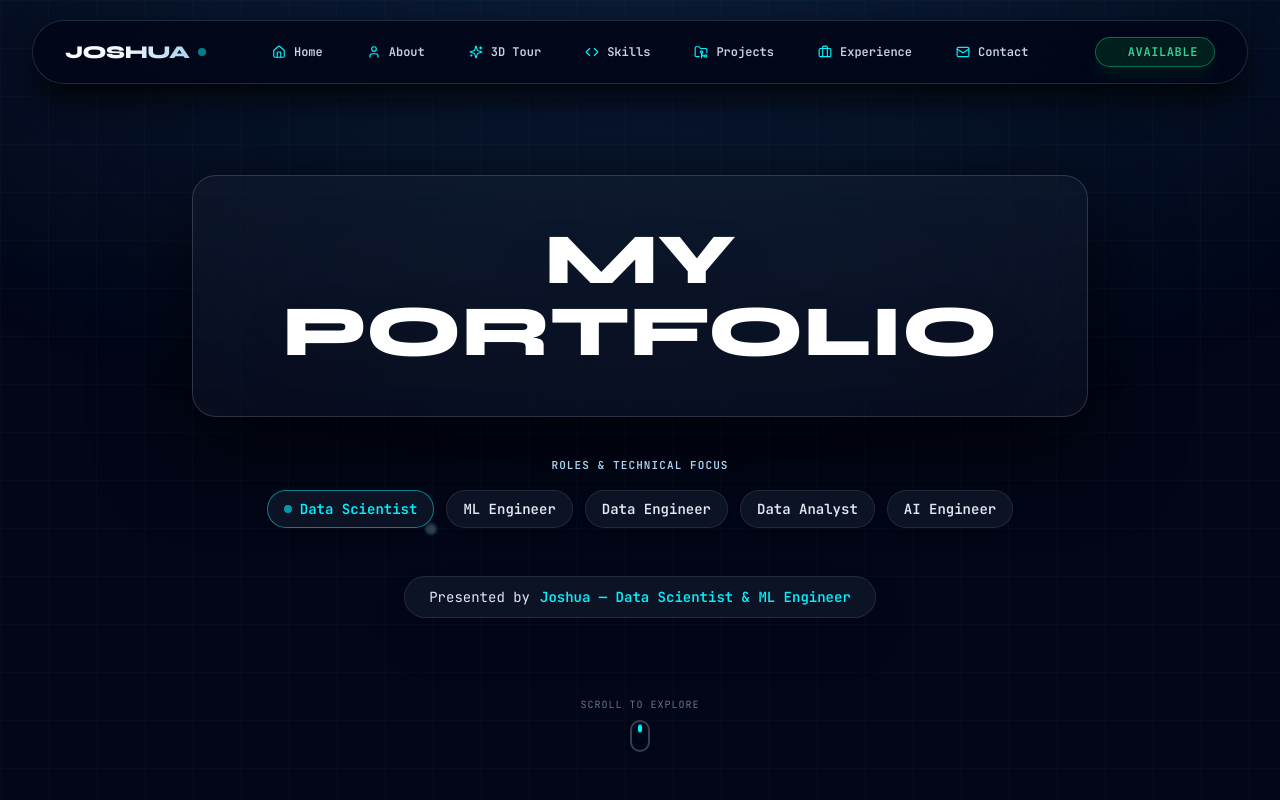
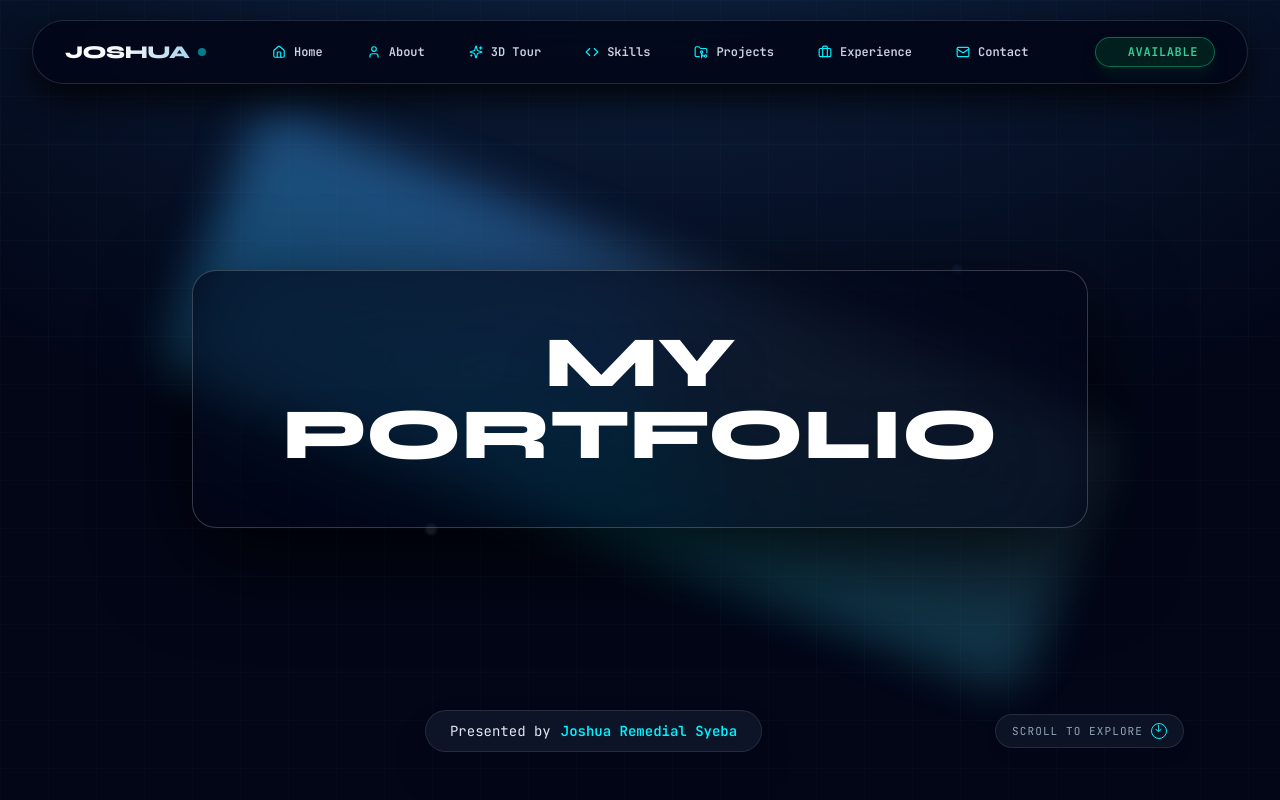
Before and after one commit to Josshua-DSA/Ingenium, a Next.js app: page / in a window 1280 px wide. Shown: the top 800 px of the page. Built offline with nearby package versions, Linux system fonts and the light colour scheme.

Commit message:
style(hero): remove roles block, move presented by to center bottom, scroll to bottom right, spread chips to outer flanks, add 360 conic orbiting glow, and unify slate-950 dark transition

```diff
--- a/app/globals.css
+++ b/app/globals.css
@@ -125,6 +125,16 @@ body {
   animation-play-state: paused;
 }
 
+/* Orbit Conic Glow Rotation */
+@keyframes spinSlow {
+  from { transform: rotate(0deg); }
+  to   { transform: rotate(360deg); }
+}
+
+.animate-spin-slow {
+  animation: spinSlow 12s linear infinite;
+}
+
 /* Cinematic Entry Animation (Blur-in to Sharp) */
 @keyframes fadeUpFrost {
   0%   { opacity: 0; transform: translateY(20px); filter: blur(10px); }
--- a/components/sections/HeroSection.tsx
+++ b/components/sections/HeroSection.tsx
@@ -18,8 +18,8 @@ export function HeroSection() {
         </svg>
       </div>
 
-      {/* 2. Deep Radial Spotlight & Breathing Aura */}
-      <div className="absolute inset-0 bg-[radial-gradient(ellipse_80%_80%_at_50%_-20%,rgba(46,109,173,0.3),rgba(255,255,255,0))] animate-pulse" style={{ animationDuration: '6s' }} />
+      {/* 2. Deep Radial Spotlight Background */}
+      <div className="absolute inset-0 bg-[radial-gradient(ellipse_80%_80%_at_50%_-20%,rgba(46,109,173,0.3),rgba(255,255,255,0))]" />
 
       {/* 3. Floating Ambient Micro Particles */}
       <div className="absolute inset-0 z-0 pointer-events-none">
@@ -30,10 +30,10 @@ export function HeroSection() {
 
       <div className="max-w-6xl mx-auto px-4 sm:px-6 lg:px-8 relative z-10 w-full flex-1 flex flex-col items-center justify-center my-auto">
 
-        {/* Organic Asymmetrical Perimeter Chips (Randomized distances & rotations filling space) */}
-        <div className="hidden lg:block relative w-full h-0 z-20">
-          {/* Top Left Chip - Far Top Left Angle */}
-          <div className="entry entry-d1 absolute -top-28 -left-8 bg-slate-900/70 backdrop-blur-2xl px-4 py-2 rounded-2xl shadow-2xl border border-white/10 flex items-center space-x-3 transform -rotate-6 hover:rotate-0 transition-transform duration-300">
+        {/* Perimeter Chips Distributed Far to the Left and Right Flanks */}
+        <div className="hidden lg:block absolute inset-x-0 top-1/2 -translate-y-1/2 pointer-events-none z-20">
+          {/* Far Outer Left Flank - Top Chip */}
+          <div className="entry entry-d1 absolute -top-32 left-4 pointer-events-auto bg-slate-900/80 backdrop-blur-2xl px-4 py-2 rounded-2xl shadow-2xl border border-white/10 flex items-center space-x-3 transform -rotate-6 hover:rotate-0 transition-transform duration-300">
             <div className="p-1.5 rounded-lg bg-arctic-blue text-white">
               <Database className="w-4 h-4" />
             </div>
@@ -43,8 +43,14 @@ export function HeroSection() {
             </div>
           </div>
 
-          {/* Top Right Chip - Higher Top Right Angle */}
-          <div className="entry entry-d1 absolute -top-32 right-12 bg-slate-900/70 backdrop-blur-2xl px-4 py-2 rounded-2xl shadow-2xl border border-white/10 flex items-center space-x-3 transform rotate-4 hover:rotate-0 transition-transform duration-300">
+          {/* Far Outer Left Flank - Bottom Chip */}
+          <div className="entry entry-d2 absolute top-24 left-8 pointer-events-auto bg-slate-900/80 backdrop-blur-2xl px-4 py-2 rounded-full shadow-2xl border border-white/10 flex items-center space-x-2.5 font-mono text-xs font-bold text-frost-cyan transform rotate-3 hover:rotate-0 transition-transform duration-300">
+            <Code className="w-4 h-4 text-frost-cyan" />
+            <span>PyTorch & LightGBM</span>
+          </div>
+
+          {/* Far Outer Right Flank - Top Chip */}
+          <div className="entry entry-d1 absolute -top-36 right-4 pointer-events-auto bg-slate-900/80 backdrop-blur-2xl px-4 py-2 rounded-2xl shadow-2xl border border-white/10 flex items-center space-x-3 transform rotate-6 hover:rotate-0 transition-transform duration-300">
             <div className="p-1.5 rounded-lg bg-slate-800 text-frost-cyan">
               <BarChart3 className="w-4 h-4" />
             </div>
@@ -54,78 +60,58 @@ export function HeroSection() {
             </div>
           </div>
 
-          {/* Lower Left Chip - Outer Left Low Angle */}
-          <div className="entry entry-d2 absolute top-56 -left-20 bg-slate-900/70 backdrop-blur-2xl px-4 py-2 rounded-full shadow-2xl border border-white/10 flex items-center space-x-2.5 font-mono text-xs font-bold text-frost-cyan transform -rotate-3 hover:rotate-0 transition-transform duration-300">
-            <Code className="w-4 h-4 text-frost-cyan" />
-            <span>PyTorch & LightGBM</span>
-          </div>
-
-          {/* Lower Right Chip - Outer Lower Right Angle */}
-          <div className="entry entry-d2 absolute top-64 -right-16 bg-slate-900/70 backdrop-blur-2xl px-4 py-2 rounded-2xl shadow-2xl border border-white/10 flex items-center space-x-2.5 transform rotate-5 hover:rotate-0 transition-transform duration-300">
+          {/* Far Outer Right Flank - Bottom Chip */}
+          <div className="entry entry-d2 absolute top-28 right-8 pointer-events-auto bg-slate-900/80 backdrop-blur-2xl px-4 py-2 rounded-2xl shadow-2xl border border-white/10 flex items-center space-x-2.5 transform -rotate-4 hover:rotate-0 transition-transform duration-300">
             <Cpu className="w-4 h-4 text-frost-mid" />
             <span className="font-mono text-xs font-bold text-white">Machine Learning Pipelines</span>
           </div>
         </div>
 
         {/* Hero Central Content */}
-        <div className="w-full flex flex-col items-center text-center space-y-10">
+        <div className="w-full flex flex-col items-center text-center">
 
-          {/* ULTRA macOS GLASS CONTAINER (NO CORNER HANDLES, ULTRA TRANSPARENT) */}
-          <div className="entry entry-d2 w-full max-w-4xl mx-auto bg-white/[0.03] backdrop-blur-3xl border border-white/15 p-8 sm:p-12 rounded-3xl relative shadow-[0_30px_90px_rgba(0,0,0,0.7)] transition-all duration-300">
+          {/* ORBITING NEON GLOW HALO & ULTRA macOS GLASS CONTAINER */}
+          <div className="entry entry-d2 relative w-full max-w-4xl mx-auto group">
 
-            {/* Main Headline Text */}
-            <h1 className="font-display font-black text-3xl sm:text-5xl md:text-6xl lg:text-7xl tracking-normal text-white leading-none select-none text-center drop-shadow-2xl">
-              MY PORTFOLIO
-            </h1>
+            {/* 360 Degree Orbiting Neon Gradient Halo (Continuous Revolving Light) */}
+            <div className="absolute -inset-3 rounded-[2rem] bg-[conic-gradient(from_0deg,rgba(0,229,255,0.4),rgba(46,109,173,0.8),rgba(168,212,240,0.2),rgba(0,229,255,0.4))] blur-xl opacity-80 animate-spin-slow pointer-events-none" />
 
-          </div>
-
-          {/* Roles & Focus Horizontal Capsule Bar */}
-          <div className="entry entry-d3 w-full max-w-4xl mx-auto flex flex-col items-center space-y-4 z-20">
-
-            <div className="text-[11px] font-mono uppercase text-frost-light font-bold tracking-widest">
-              ROLES & TECHNICAL FOCUS
+            {/* Glass Box Container */}
+            <div className="relative bg-slate-950/70 backdrop-blur-3xl border border-white/20 p-8 sm:p-14 rounded-3xl shadow-[0_30px_90px_rgba(0,0,0,0.8)]">
+              {/* Main Headline Text */}
+              <h1 className="font-display font-black text-3xl sm:text-5xl md:text-6xl lg:text-7xl tracking-normal text-white leading-none select-none text-center drop-shadow-2xl">
+                MY PORTFOLIO
+              </h1>
             </div>
 
-            <div className="flex flex-wrap justify-center gap-2.5 sm:gap-3">
-              <span className="bg-slate-900/80 backdrop-blur-xl border border-frost-cyan/50 text-frost-cyan px-4 py-2 rounded-full font-mono text-xs sm:text-sm font-bold shadow-lg flex items-center space-x-2">
-                <span className="w-2 h-2 rounded-full bg-frost-cyan animate-pulse" />
-                <span>Data Scientist</span>
-              </span>
-              <span className="bg-slate-900/80 backdrop-blur-xl border border-white/10 text-slate-200 px-4 py-2 rounded-full font-mono text-xs sm:text-sm font-semibold shadow-md">
-                ML Engineer
-              </span>
-              <span className="bg-slate-900/80 backdrop-blur-xl border border-white/10 text-slate-200 px-4 py-2 rounded-full font-mono text-xs sm:text-sm font-semibold shadow-md">
-                Data Engineer
-              </span>
-              <span className="bg-slate-900/80 backdrop-blur-xl border border-white/10 text-slate-200 px-4 py-2 rounded-full font-mono text-xs sm:text-sm font-semibold shadow-md">
-                Data Analyst
-              </span>
-              <span className="bg-slate-900/80 backdrop-blur-xl border border-white/10 text-slate-200 px-4 py-2 rounded-full font-mono text-xs sm:text-sm font-semibold shadow-md">
-                AI Engineer
-              </span>
-            </div>
-
-          </div>
-
-          {/* Presented By Capsule */}
-          <div className="entry entry-d4 pt-2 z-20">
-            <div className="inline-flex items-center space-x-2.5 bg-slate-900/80 backdrop-blur-xl border border-white/10 px-6 py-2.5 rounded-full shadow-2xl text-xs sm:text-sm font-mono text-slate-200">
-              <span>Presented by</span>
-              <strong className="font-bold text-frost-cyan">Joshua — Data Scientist & ML Engineer</strong>
-            </div>
           </div>
 
         </div>
 
       </div>
 
-      {/* Scroll Down Indicator */}
-      <div className="entry entry-d4 relative z-20 flex flex-col items-center space-y-2 text-slate-500 font-mono text-[10px] uppercase tracking-widest pt-4">
-        <span>Scroll to Explore</span>
-        <div className="w-5 h-8 rounded-full border-2 border-slate-700 flex justify-center p-1">
-          <div className="w-1 h-2 bg-frost-cyan rounded-full animate-bounce" />
+      {/* Bottom Footer Row: Center Presented By + Bottom Right Scroll Indicator */}
+      <div className="w-full max-w-6xl mx-auto px-4 sm:px-6 lg:px-8 relative z-20 flex items-center justify-between pt-6">
+
+        {/* Empty Left Buffer for Symmetry */}
+        <div className="w-24 hidden sm:block" />
+
+        {/* Center: Presented by Joshua Remedial Syeba */}
+        <div className="entry entry-d4 mx-auto">
+          <div className="inline-flex items-center space-x-2.5 bg-slate-900/90 backdrop-blur-2xl border border-white/10 px-6 py-2.5 rounded-full shadow-2xl text-xs sm:text-sm font-mono text-slate-200">
+            <span>Presented by</span>
+            <strong className="font-bold text-frost-cyan">Joshua Remedial Syeba</strong>
+          </div>
         </div>
+
+        {/* Bottom Right Corner: Scroll to Explore + Arrow Bounce Icon */}
+        <div className="entry entry-d4 flex items-center space-x-2 text-slate-400 font-mono text-[11px] uppercase tracking-widest bg-slate-900/80 backdrop-blur-xl border border-white/10 px-4 py-2 rounded-full shadow-lg">
+          <span>Scroll to explore</span>
+          <div className="w-4 h-4 rounded-full border border-frost-cyan flex items-center justify-center">
+            <span className="text-frost-cyan text-[10px] animate-bounce">↓</span>
+          </div>
+        </div>
+
       </div>
     </section>
   )
--- a/components/sections/IntroSection.tsx
+++ b/components/sections/IntroSection.tsx
@@ -12,11 +12,8 @@ export function IntroSection() {
   return (
     <section
       id="about-intro"
-      className="w-full min-h-screen flex items-center justify-center py-24 relative z-10 overflow-hidden bg-gradient-to-b from-slate-950 via-slate-900 to-slate-800 text-slate-100 border-t border-frost-mid/20"
+      className="w-full min-h-screen flex items-center justify-center py-24 relative z-10 overflow-hidden bg-slate-950 text-slate-100 border-t border-white/5"
     >
-      {/* Frost Shimmer Horizon Divider Line at Boundary */}
-      <div className="absolute top-0 inset-x-0 h-[1px] bg-gradient-to-r from-transparent via-frost-cyan/50 to-transparent pointer-events-none z-20" />
-
       {/* 3D Dot-Matrix Particle Wave Background */}
       <DotMatrixWave />
 
```
